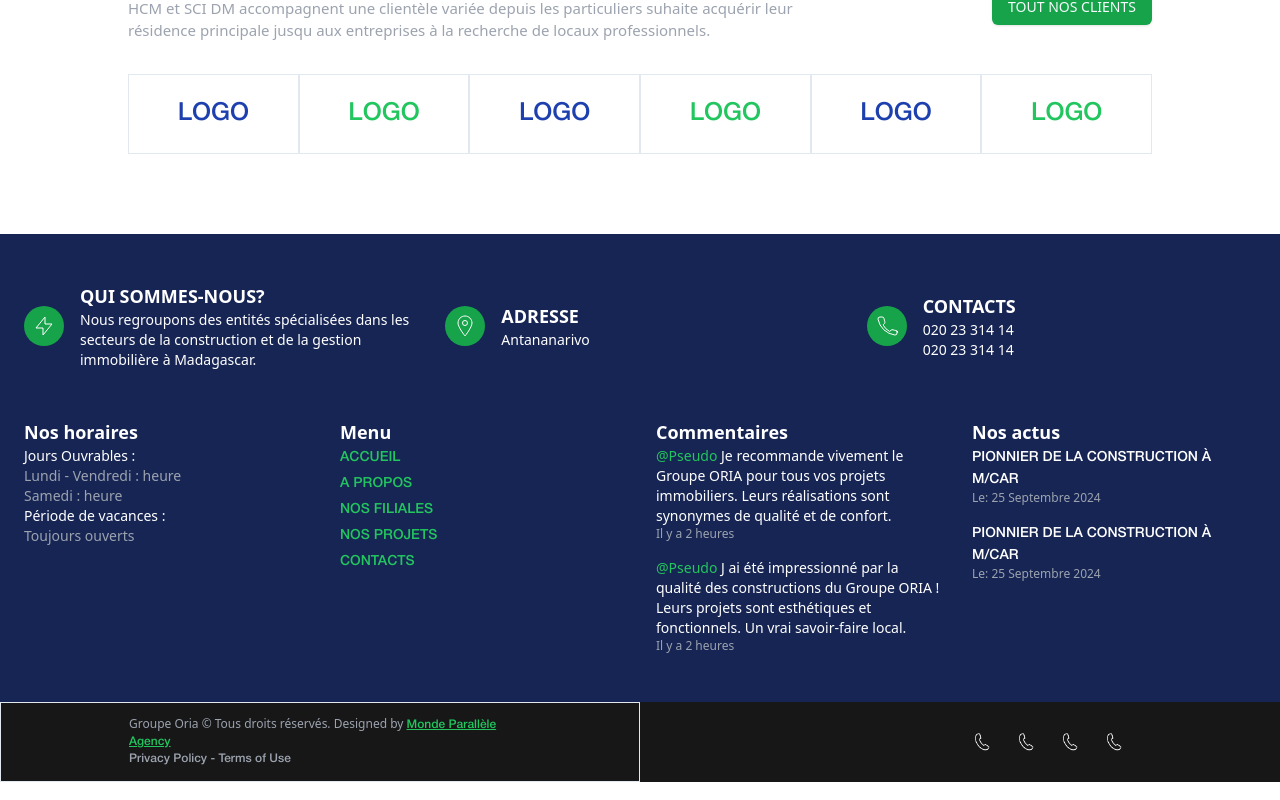
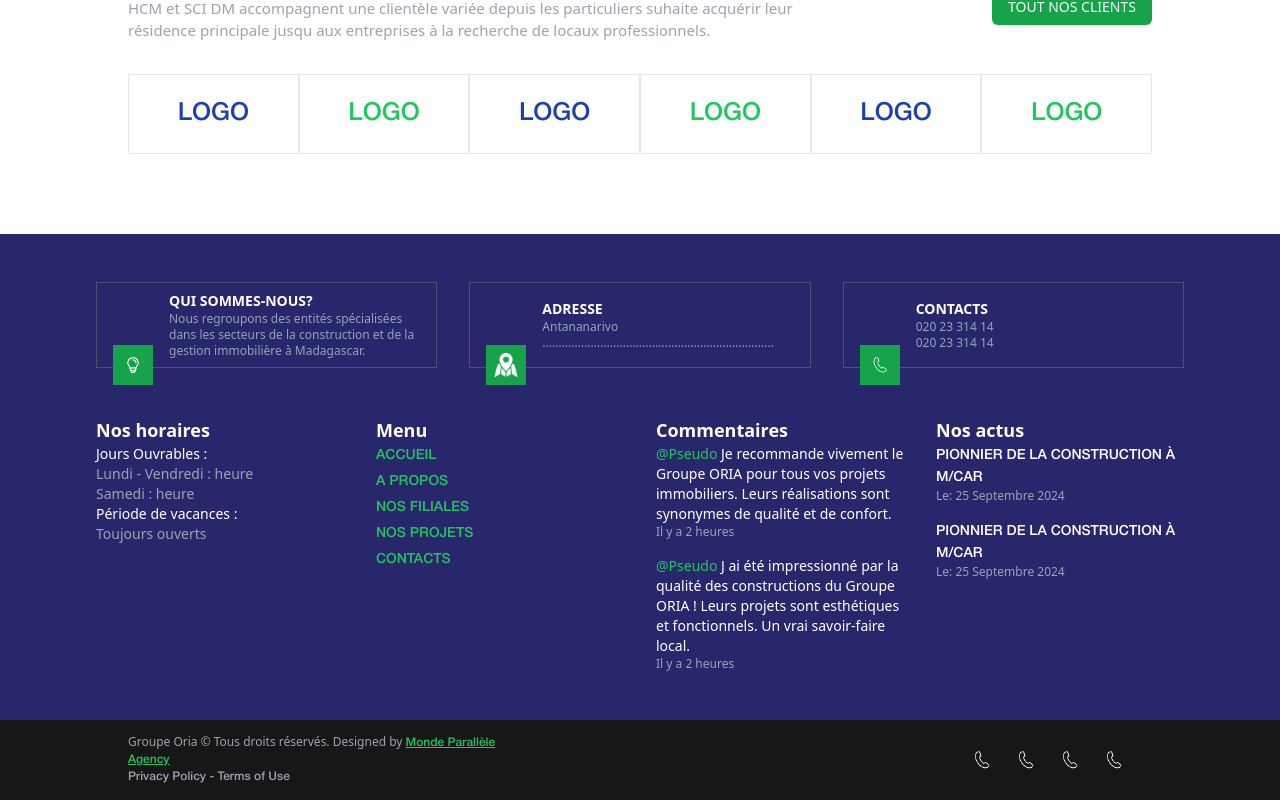
Before and after one commit to SylvHardDev/site-oria, a React (Vite) app: page / in a window 1280 px wide. Shown: the part 2483-3283 px from the top of the page. Built offline with nearby package versions, Linux system fonts and the light colour scheme.

Commit message:
footer part contact

```diff
--- a/src/components/Footer/Footer.jsx
+++ b/src/components/Footer/Footer.jsx
@@ -5,23 +5,21 @@ import maps from "../../assets/icons/maps.png"
 
 export default function Footer() {
   return (
-    <footer className="bg-blue-950 text-white py-12 pb-0">
-      <div className="container mx-auto px-6 ">
+    <footer className="bg-[#29276c] text-white py-12 pb-0">
+      <div className="container mx-auto px-24 ">
         {/* Top section with three blocks */}
         <div className="grid grid-cols-1 md:grid-cols-3 gap-8 mb-12 ">
           {/* Block 1: Qui sommes-nous */}
-          <div className="flex items-center">
+          <div className="flex pl-4 p-2 items-center border border-slate-600 relative">
             <div className="mr-4">
               {/* Icon */}
-              <div className="w-10 h-10 bg-green-600 rounded-full flex justify-center items-center">
-                <svg className="text-white w-6 h-6" fill="none" stroke="currentColor" viewBox="0 0 24 24">
-                  <path d="M13 10V3L4 14h7v7l9-11h-7z"></path>
-                </svg>
+              <div className="w-10 h-10 bg-green-600 flex justify-center items-center translate-y-10">
+                <img src={lamp} alt="icon lamp" />
               </div>
             </div>
             <div>
-              <h4 className="text-lg font-semibold">QUI SOMMES-NOUS?</h4>
-              <p className="text-sm">
+              <h4 className="text-sm font-semibold">QUI SOMMES-NOUS?</h4>
+              <p className="text-xs text-slate-400">
                 Nous regroupons des entités spécialisées dans les secteurs de la
                 construction et de la gestion immobilière à Madagascar.
               </p>
@@ -29,35 +27,40 @@ export default function Footer() {
           </div>
 
           {/* Block 2: Adresse */}
-          <div className="flex items-center">
+          <div className="flex pl-4 p-2 items-center border border-slate-600 relative">
             <div className="mr-4">
               {/* Icon */}
-              <div className="w-10 h-10 bg-green-600 rounded-full flex justify-center items-center">
-                <svg className="text-white w-6 h-6" fill="none" stroke="currentColor" viewBox="0 0 24 24">
-                  <path d="M12 2C8.13 2 5 5.13 5 9c0 4.25 7 13 7 13s7-8.75 7-13c0-3.87-3.13-7-7-7zm0 9.5a2.5 2.5 0 1 1 0-5 2.5 2.5 0 0 1 0 5z"></path>
-                </svg>
+              <div className="w-10 h-10 p-2 bg-green-600 flex justify-center items-center translate-y-10">
+                <img src={maps} alt="icon lamp" />
               </div>
             </div>
             <div>
-              <h4 className="text-lg font-semibold">ADRESSE</h4>
-              <p className="text-sm">Antananarivo</p>
+              <h4 className="text-sm font-semibold">ADRESSE</h4>
+              <p className="text-xs text-slate-400">
+                Antananarivo
+              </p>
+              <p className="text-xs text-slate-400">
+                ........................................................................
+              </p>
             </div>
           </div>
 
           {/* Block 3: Contacts */}
-          <div className="flex items-center">
+          <div className="flex pl-4 p-2 items-center border border-slate-600 relative">
             <div className="mr-4">
               {/* Icon */}
-              <div className="w-10 h-10 bg-green-600 rounded-full flex justify-center items-center">
-                <svg className="text-white w-6 h-6" fill="none" stroke="currentColor" viewBox="0 0 24 24">
-                  <path d="M22 16.92V19a2 2 0 0 1-2.18 2A19.74 19.74 0 0 1 3 5.18 2 2 0 0 1 5 3h2.09a2 2 0 0 1 2 1.72 12.18 12.18 0 0 0 .7 2.81 2 2 0 0 1-.45 2.11l-1.27 1.28a16 16 0 0 0 6.61 6.61l1.28-1.27a2 2 0 0 1 2.11-.45 12.18 12.18 0 0 0 2.81.7 2 2 0 0 1 1.72 2z"></path>
-                </svg>
+              <div className="w-10 h-10 bg-green-600 flex justify-center items-center translate-y-10">
+                <img src={phone} alt="icon lamp" />
               </div>
             </div>
             <div>
-              <h4 className="text-lg font-semibold">CONTACTS</h4>
-              <p className="text-sm">020 23 314 14</p>
-              <p className="text-sm">020 23 314 14</p>
+              <h4 className="text-sm font-semibold">CONTACTS</h4>
+              <p className="text-xs text-slate-400">
+                020 23 314 14
+              </p>
+              <p className="text-xs text-slate-400">
+                020 23 314 14
+              </p>
             </div>
           </div>
         </div>
@@ -115,11 +118,11 @@ export default function Footer() {
             </ul>
           </div>
         </div>
+      </div>
 
-      </div>
       {/* Footer Bottom */}
       <div className="w-full h-20 mt-12 bg-neutral-900 flex flex-col md:flex-row justify-center items-center text-xs text-gray-400">
-        <div className="left px-32 flex justify-center flex-col h-full w-1/2 border">
+        <div className="left px-32 flex justify-center flex-col h-full w-1/2">
           <p>Groupe Oria © Tous droits réservés. Designed by <a href="#" className="text-green-500 underline">Monde Parallèle Agency</a></p>
           <div className="mt-4 md:mt-0">
             <a href="#" className="hover:text-white">Privacy Policy</a>
```
